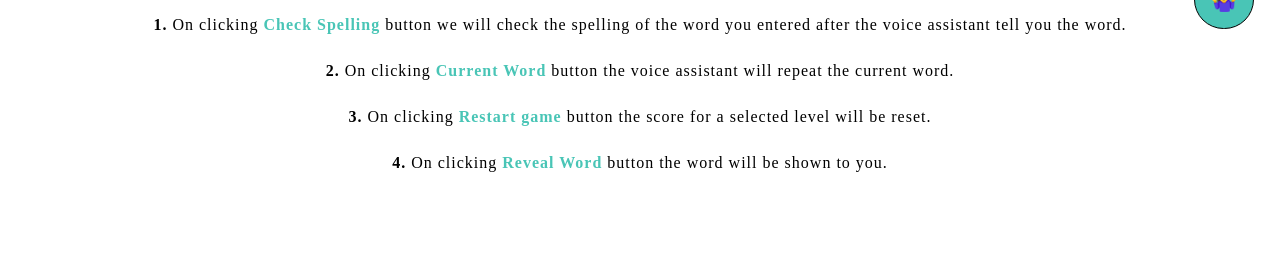
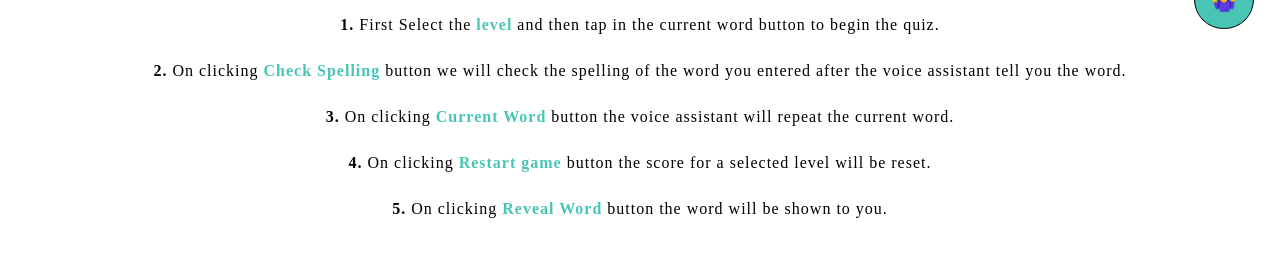
Before and after one commit to ankitsingh2105/Spelling_Practice, a plain HTML site: page index.html in a window 1280 px wide. Shown: the part 691-948 px from the top of the page. Drawn offline with Linux system fonts and the light colour scheme.

Commit message:
new function, css added

```diff
--- a/index.html
+++ b/index.html
@@ -35,9 +35,9 @@
         <br>
         <br>
         <div class="align3">
-            <button style="margin:0px 0px" class="repeat">Current Word</button>
+            <button class="repeat">Current Word</button>
             <button style="margin:0px 10px" class="clear">Restart Game</button>
-            <button style="margin:0px 0px" class="reveal">Reveal Word</button>
+            <button class="reveal">Reveal Word</button>
         </div>
         <br>
         <input type="text" name="" id="spelling">
@@ -47,19 +47,22 @@
     </div>
     <div class="instructions align2">
         <h1>Instructions</h1>
-        <div class="instr"><strong>1.</strong> On clicking <strong style="color: #49c5b6;">Check Spelling</strong>
+        <div class="instr"><strong>1.</strong> First Select the <strong style="color: #49c5b6;">level</strong>
+            and then tap in the current word button to begin the quiz.</div>
+        <br>
+        <div class="instr"><strong>2.</strong> On clicking <strong style="color: #49c5b6;">Check Spelling</strong>
             button we will check the
             spelling of the word you entered after the voice assistant tell you the word.</div>
         <br>
-        <div class="instr"><strong>2.</strong> On clicking <strong style="color: #49c5b6;">Current Word </strong> button
+        <div class="instr"><strong>3.</strong> On clicking <strong style="color: #49c5b6;">Current Word </strong> button
             the voice assistant
             will repeat the current word.</div>
         <br>
-        <div class="instr"><strong>3.</strong> On clicking <strong style="color: #49c5b6;">Restart game</strong> button
+        <div class="instr"><strong>4.</strong> On clicking <strong style="color: #49c5b6;">Restart game</strong> button
             the score for a selected
             level will be reset.</div>
         <br>
-        <div class="instr"><strong>4.</strong> On clicking <strong style="color: #49c5b6;">Reveal Word </strong> button
+        <div class="instr"><strong>5.</strong> On clicking <strong style="color: #49c5b6;">Reveal Word </strong> button
             the word will be shown to you.</div>
         <br>
     </div>
```
